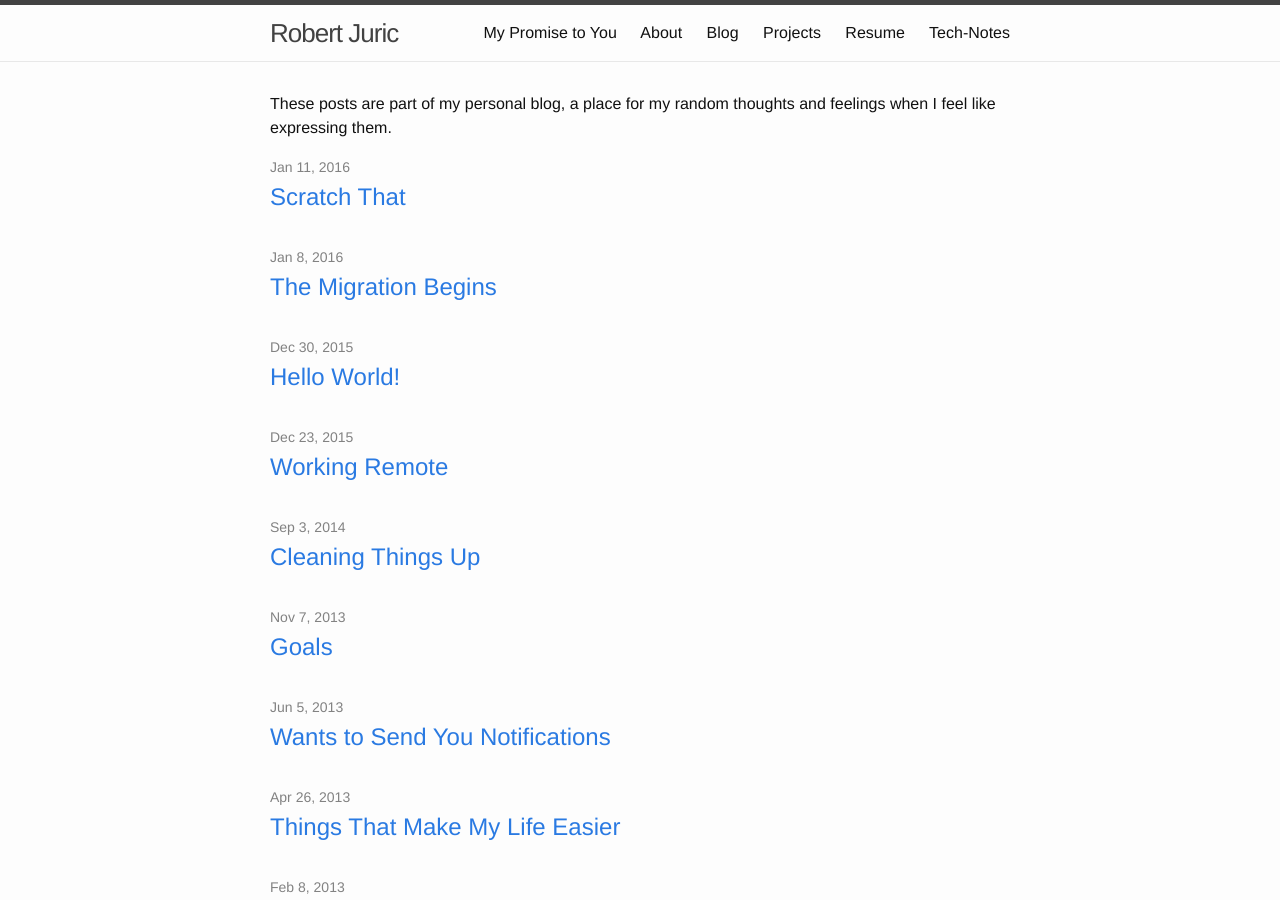
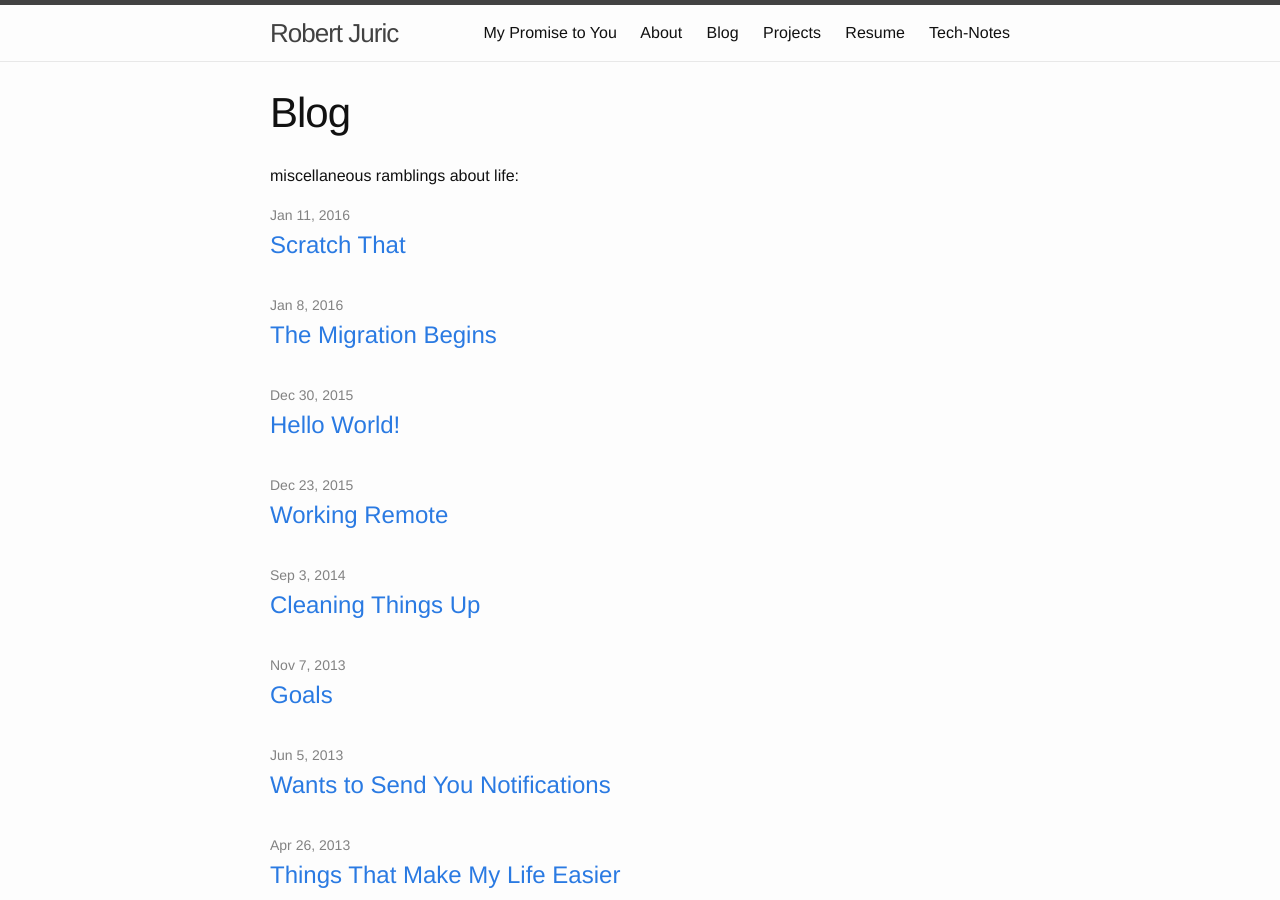
Before and after one commit to robertjuric/robertjuric.github.io, a Jekyll site: the page built from blog.md, in a window 1280 px wide and 900 px high. Built offline with Jekyll 4.4.1, drawn with Linux system fonts in a browser that asks for light colours.

Commit message:
Formatting cleanup

```diff
--- a/blog.md
+++ b/blog.md
@@ -1,10 +1,10 @@
 ---
-layout: default
+layout: page
 title: Blog
 permalink: /blog/
 ---
 
-<p class="intro">These posts are part of my personal blog, a place for my random thoughts and feelings when I feel like expressing them.</p>
+<p class="intro">miscellaneous ramblings about life:</p>
 <ul class="post-list">
 {% for post in site.posts %}
   {% if post.categories[0] == "Blog" %}
```
Also changed, not shown: tech-notes.md (+16 -18 lines).
